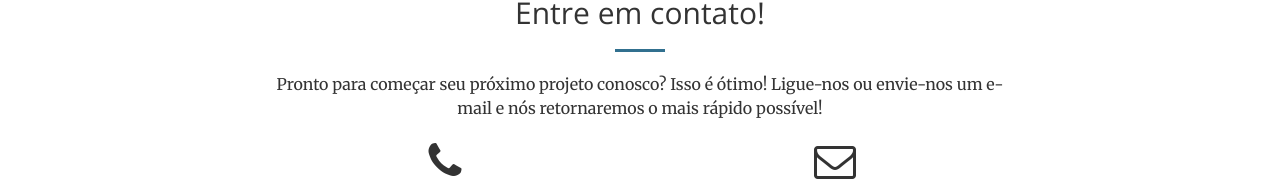
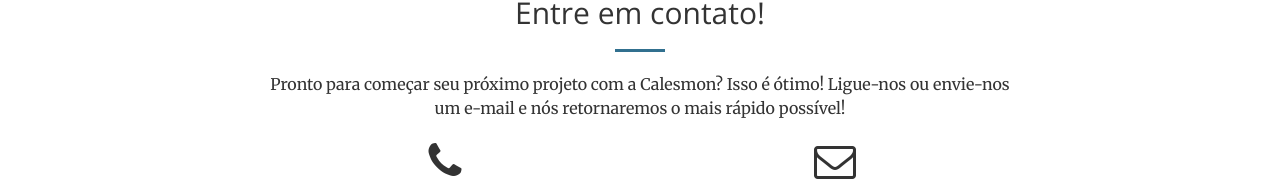
Before and after one commit to rosaCarolsampaio/Calesmon, a website: page index.html in a window 1280 px wide. Shown: the part 2393-2574 px from the top of the page. Drawn offline with nearby package versions, Linux system fonts and the light colour scheme.

Commit message:
ADD dos textos de contato #114

```diff
--- a/index.html
+++ b/index.html
@@ -249,7 +249,7 @@
                 <div class="col-lg-8 col-lg-offset-2 text-center">
                     <h2 class="section-heading">Entre em contato!</h2>
                     <hr class="primary">
-                    <p>Pronto para começar seu próximo projeto conosco? Isso é ótimo! Ligue-nos ou envie-nos um e-mail e nós retornaremos o mais rápido possível!</p>
+                    <p>Pronto para começar seu próximo projeto com a Calesmon? Isso é ótimo! Ligue-nos ou envie-nos um e-mail e nós retornaremos o mais rápido possível!</p>
                 </div>
                 <div class="col-lg-4 col-lg-offset-2 text-center">
                     <i class="fa fa-phone fa-3x sr-contact"></i>
```
